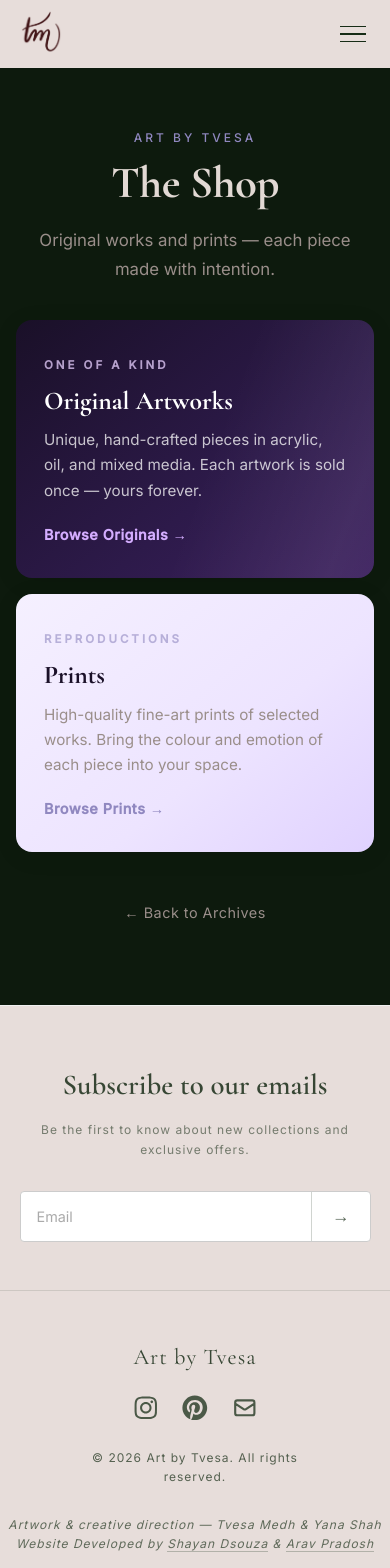
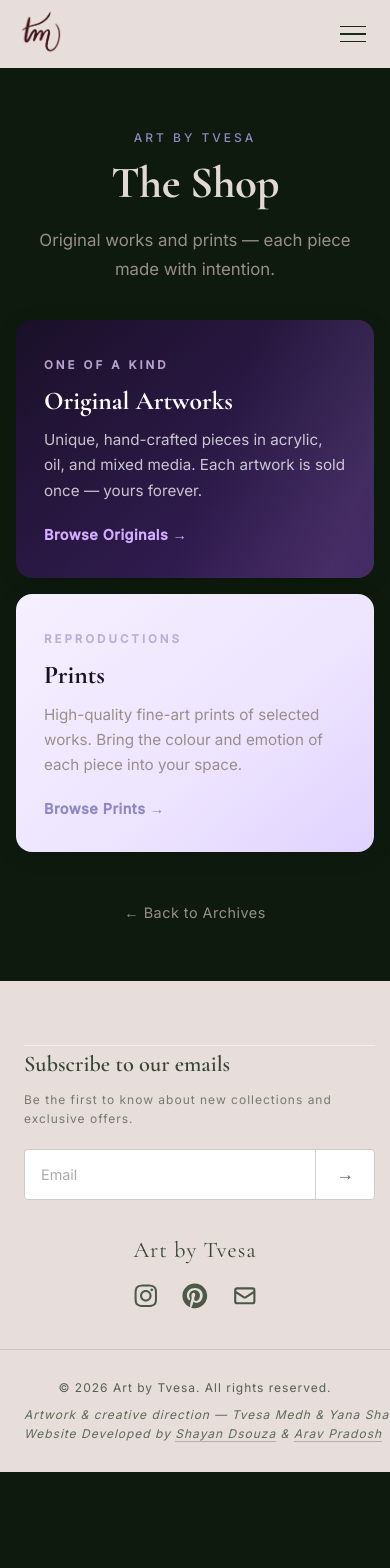
Before and after one commit to ShayanDsouza/Art_by_tvesa, a React (Vite) app: page /shop in a window 390 px wide. Shown: the top 1568 px of the page. After the commit the page ends 1472 px from the top, so only its background shows below. Built offline with nearby package versions, Linux system fonts and the light colour scheme; no server answers.

Commit message:
Footer two-column layout, both carousel buttons match navbar colour

```diff
--- a/src/App.css
+++ b/src/App.css
@@ -890,19 +890,19 @@ body.gallery-active .navbar {
 .btn-glitter {
   position: relative;
   overflow: hidden;
-  background: #3B0C0C !important;
-  color: #fff !important;
-  border-color: rgba(180, 90, 90, 0.5) !important;
+  background: #E7DDDA !important;
+  color: rgba(23, 44, 22, 0.9) !important;
+  border-color: rgba(23, 44, 22, 0.25) !important;
   transition: box-shadow 0.4s, border-color 0.4s, background 0.3s !important;
 }
 
 .btn-glitter:hover {
-  background: #5a1212 !important;
-  border-color: rgba(180, 90, 90, 0.8) !important;
+  background: #d9cdc9 !important;
+  color: rgba(23, 44, 22, 1) !important;
+  border-color: rgba(23, 44, 22, 0.5) !important;
   box-shadow:
-    0 0 12px rgba(90, 18, 18, 0.5),
-    0 0 28px rgba(90, 18, 18, 0.28),
-    0 0 55px rgba(90, 18, 18, 0.14);
+    0 0 12px rgba(23, 44, 22, 0.15),
+    0 0 28px rgba(23, 44, 22, 0.08);
 }
 
 .btn-glitter-shimmer {
@@ -911,8 +911,8 @@ body.gallery-active .navbar {
   background: linear-gradient(
     110deg,
     transparent 20%,
-    rgba(255, 210, 160, 0.28) 45%,
-    rgba(255, 230, 190, 0.18) 55%,
+    rgba(255, 255, 255, 0.55) 45%,
+    rgba(240, 235, 230, 0.35) 55%,
     transparent 80%
   );
   background-size: 220% 100%;
@@ -934,6 +934,19 @@ body.gallery-active .navbar {
 }
 
 /* ===== 3D CAROUSEL ===== */
+/* Both carousel buttons match the navbar colour */
+.gallery-view-all .btn-outline {
+  background: #E7DDDA !important;
+  color: rgba(23, 44, 22, 0.9) !important;
+  border-color: rgba(23, 44, 22, 0.25) !important;
+}
+
+.gallery-view-all .btn-outline:hover {
+  background: #d9cdc9 !important;
+  color: rgba(23, 44, 22, 1) !important;
+  border-color: rgba(23, 44, 22, 0.5) !important;
+}
+
 .gallery-view-all {
   position: absolute;
   bottom: 36px;
@@ -1653,40 +1666,94 @@ body.gallery-active .navbar {
 
 /* ===== FOOTER ===== */
 .footer {
-  padding: 0 0 48px;
-  text-align: center;
   background: #E7DDDA;
   color: rgba(23, 44, 22, 0.7);
 }
 
-.footer-newsletter {
+/* ── Two-column row: newsletter left, brand right ── */
+.footer-main {
+  display: flex;
+  align-items: center;
+  justify-content: space-between;
+  gap: 40px;
+  padding: 48px 60px;
   border-bottom: 1px solid rgba(23, 44, 22, 0.12);
-  margin-bottom: 48px;
-}
-
-.footer-newsletter .newsletter-section {
-  padding: 56px 24px 48px;
+}
+
+.footer-newsletter-col {
+  flex: 1;
+  text-align: left;
+}
+
+.footer-newsletter-col .newsletter-section {
+  padding: 0;
   background: transparent;
-}
-
-.footer-newsletter .newsletter-title {
+  text-align: left;
+  align-items: flex-start;
+}
+
+.footer-newsletter-col .newsletter-title {
+  font-size: clamp(1.4rem, 2.5vw, 2rem);
   color: rgba(23, 44, 22, 0.85);
-}
-
-.footer-newsletter .newsletter-sub {
+  margin-bottom: 6px;
+}
+
+.footer-newsletter-col .newsletter-sub {
   color: rgba(23, 44, 22, 0.55);
-}
-
-.footer-newsletter .newsletter-input {
+  margin-bottom: 20px;
+}
+
+.footer-newsletter-col .newsletter-input-wrap {
+  max-width: 420px;
+}
+
+.footer-newsletter-col .newsletter-input {
   border-color: rgba(23, 44, 22, 0.2);
-  background: rgba(255,255,255,0.6);
-}
-
-.footer-newsletter .newsletter-btn {
+  background: rgba(255, 255, 255, 0.6);
+}
+
+.footer-newsletter-col .newsletter-btn {
   border-left-color: rgba(23, 44, 22, 0.2);
   color: rgba(23, 44, 22, 0.7);
 }
 
+.footer-newsletter-col .newsletter-success {
+  align-items: flex-start;
+}
+
+.footer-brand-col {
+  display: flex;
+  flex-direction: column;
+  align-items: center;
+  gap: 16px;
+  flex-shrink: 0;
+}
+
+/* ── Bottom bar: credits ── */
+.footer-bottom {
+  padding: 28px 60px 36px;
+  text-align: center;
+}
+
+@media (max-width: 768px) {
+  .footer-main {
+    flex-direction: column;
+    align-items: flex-start;
+    gap: 32px;
+    padding: 40px 24px;
+  }
+  .footer-newsletter-col .newsletter-input-wrap {
+    max-width: 100%;
+  }
+  .footer-brand-col {
+    align-self: center;
+  }
+  .footer-bottom {
+    padding: 20px 24px 28px;
+  }
+}
+
+/* Keep old .footer-content for any legacy use */
 .footer-content {
   display: flex;
   flex-direction: column;
--- a/src/components/Footer.jsx
+++ b/src/components/Footer.jsx
@@ -5,16 +5,20 @@ import NewsletterSignup from './NewsletterSignup'
 export default function Footer() {
   return (
     <footer className="footer">
-      <div className="footer-newsletter">
+      <div className="footer-main">
+        <div className="footer-newsletter-col">
           <NewsletterSignup />
         </div>
-      <div className="footer-content">
+        <div className="footer-brand-col">
           <span className="footer-logo">Art by Tvesa</span>
           <div className="footer-links">
             <a href="https://www.instagram.com/artbytvesa/" target="_blank" rel="noopener noreferrer" aria-label="Instagram"><FaInstagram /></a>
             <a href="https://in.pinterest.com/artbytvesa/my-art/" target="_blank" rel="noopener noreferrer" aria-label="Pinterest"><FaPinterest /></a>
             <a href="mailto:artbytvesa@gmail.com" aria-label="Email"><HiOutlineMail /></a>
           </div>
+        </div>
+      </div>
+      <div className="footer-bottom">
         <p>&copy; {new Date().getFullYear()} Art by Tvesa. All rights reserved.</p>
         <p className="footer-credits">
           <span className="footer-credits-line">Artwork &amp; creative direction — <span>Tvesa Medh</span> &amp; <span>Yana Shah</span></span>
```
Lines whose indentation alone changed are shown as unchanged.
